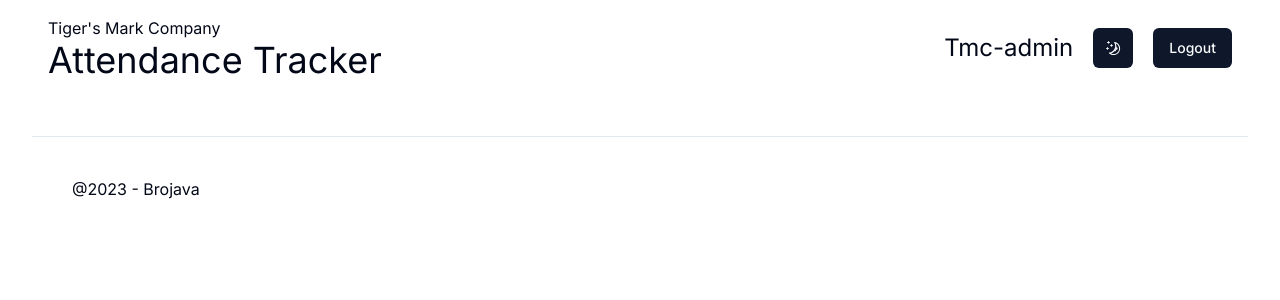
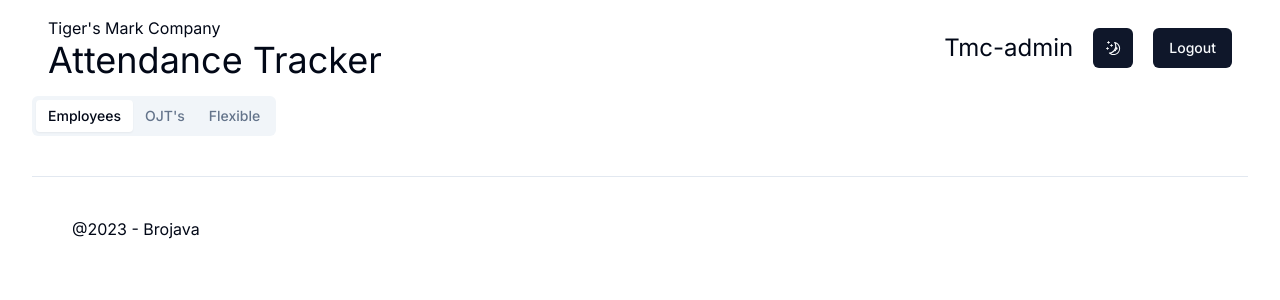
Before and after one commit to trickrenzgarcia/attendance-tracker, a Next.js app: page /employee in a window 1280 px wide. Shown: the top 300 px of the page. Built offline with nearby package versions, Linux system fonts and the light colour scheme.

Commit message:
rm pathname

```diff
--- a/app/layout.tsx
+++ b/app/layout.tsx
@@ -7,7 +7,6 @@ import Navbar from '@/components/Navbar'
 import Footer from '@/components/Footer'
 import Tabs from '@/components/Tabs'
 import { TabsContent } from '@/components/ui/tabs'
-import { usePathname } from 'next/navigation'
 
 const inter = Inter({ subsets: ['latin'] })
 
@@ -27,21 +26,18 @@ type Props = {
 }
 
 export default function RootLayout({ children, employees, ojts, flexible }: Props) {
-  const pathname = usePathname()
-  console.log(pathname)
+
   return (
     <html lang="en">
       <body className={inter.className + " container"}>
         <ThemeProvider attribute='class' defaultTheme='light' enableSystem>
           <AuthProvider>
             <Navbar />
-            {pathname === '/' && (
-              <Tabs>
-                <TabsContent value='employees'>{employees}</TabsContent>
-                <TabsContent value='ojts'>{ojts}</TabsContent>
-                <TabsContent value='flexible'>{flexible}</TabsContent>
-              </Tabs>
-            )}
+            <Tabs>
+              <TabsContent value='employees'>{employees}</TabsContent>
+              <TabsContent value='ojts'>{ojts}</TabsContent>
+              <TabsContent value='flexible'>{flexible}</TabsContent>
+            </Tabs>
             {children}
             <Footer year='2023' corporation='Brojava'/>
           </AuthProvider>
```
